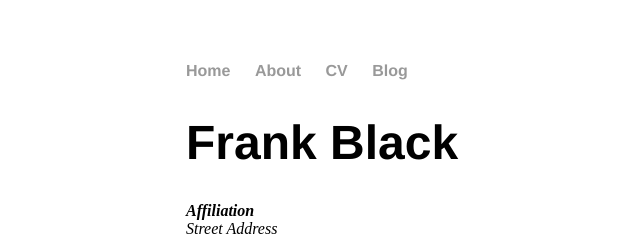
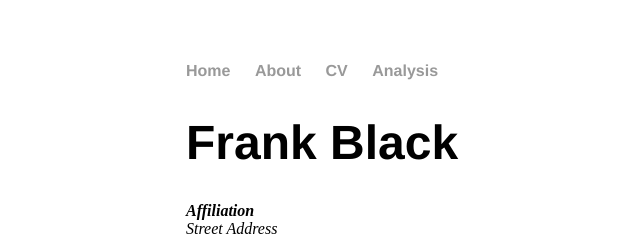
Before and after one commit to purplestat/purplestat.github.io, a Jekyll site: the page built from cv/index.html, in a window 1280 px wide. Shown: the top 239 px of the page, without its empty margins (6-646 px from the left). Built offline with Jekyll 4.4.1, drawn with Linux system fonts in a browser that asks for light colours.

Commit message:
Update default.html

```diff
--- a/_layouts/default.html
+++ b/_layouts/default.html
@@ -14,7 +14,7 @@
 <li><a href="/">Home</a></li>
 <li><a href="/about">About</a></li>
 <li><a href="/cv">CV</a></li>
-<li><a href="/blog">Blog</a></li>
+<li><a href="/blog">Analysis</a></li>
 </ul>
     </nav>
 <div class="container">
```
